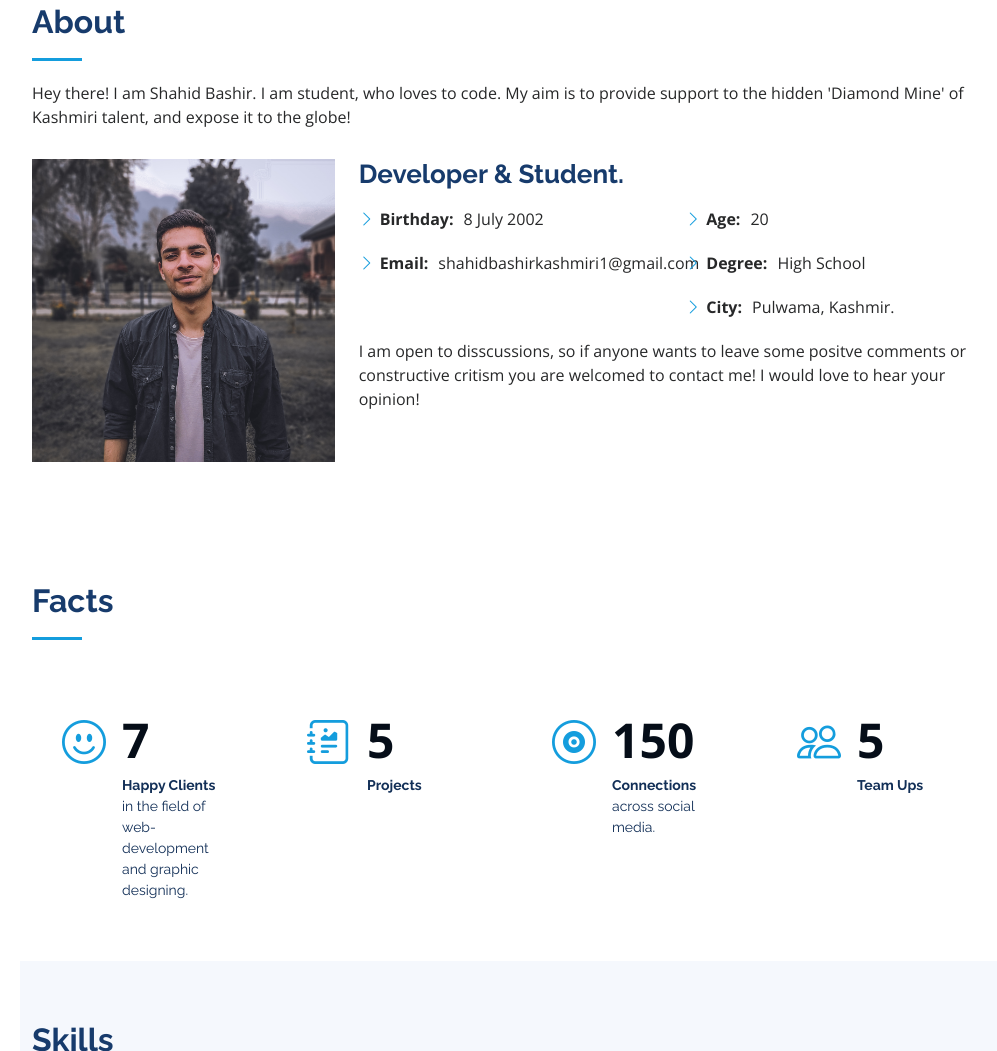
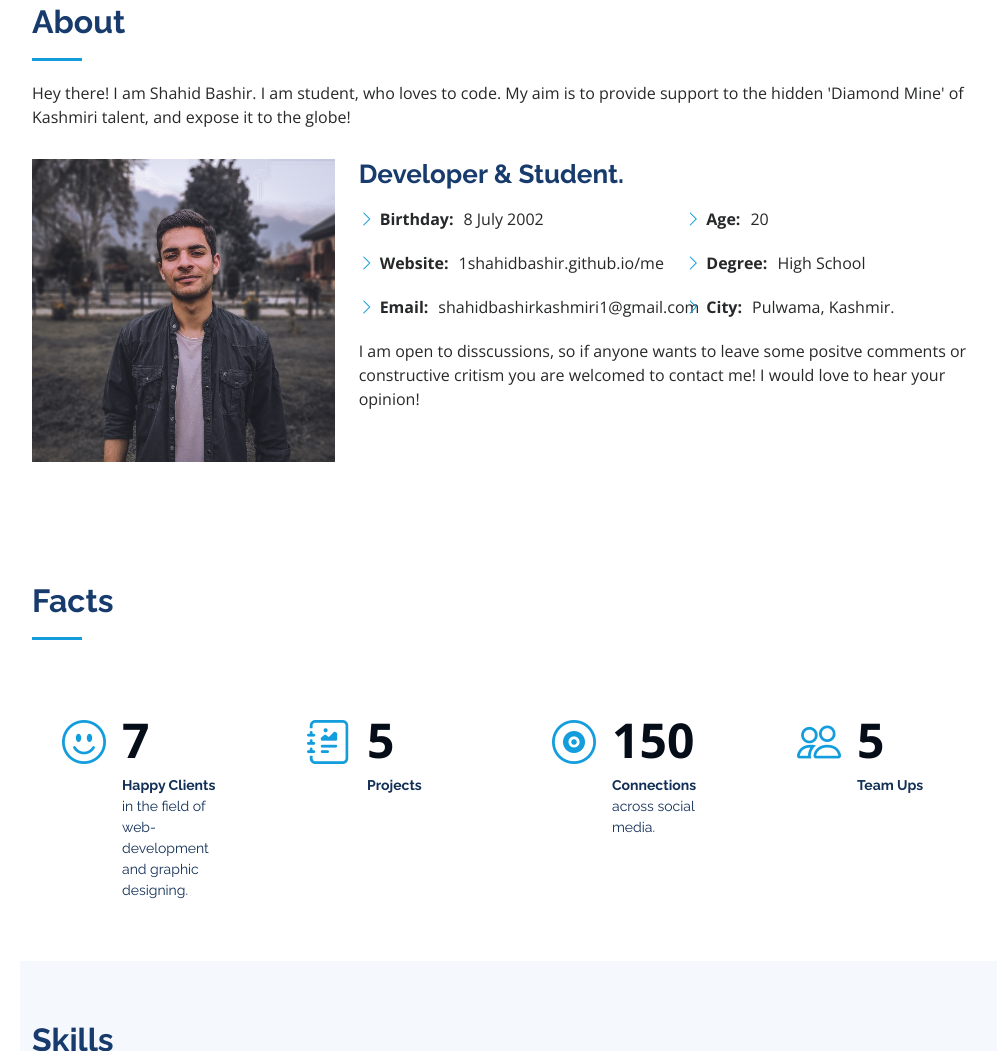
Before and after one commit to 1ShahidBashir/me, a plain HTML site: page index.html in a window 1280 px wide. Shown: the part 857-1908 px from the top of the page, without its empty margins (280-1277 px from the left). Drawn offline with nearby package versions, Linux system fonts and the light colour scheme.

Commit message:
Update index.html

```diff
--- a/index.html
+++ b/index.html
@@ -93,7 +93,7 @@
               <div class="col-lg-6">
                 <ul>
                   <li><i class="bi bi-chevron-right"></i> <strong>Birthday:</strong> <span>8 July 2002</span></li>
-
+                  <li><i class="bi bi-chevron-right"></i> <strong>Website:</strong> <span>1shahidbashir.github.io/me</span></li>
                   <li><i class="bi bi-chevron-right"></i> <strong>Email:</strong> <span>shahidbashirkashmiri1@gmail.com</span></li>
                 </ul>
               </div>
```
